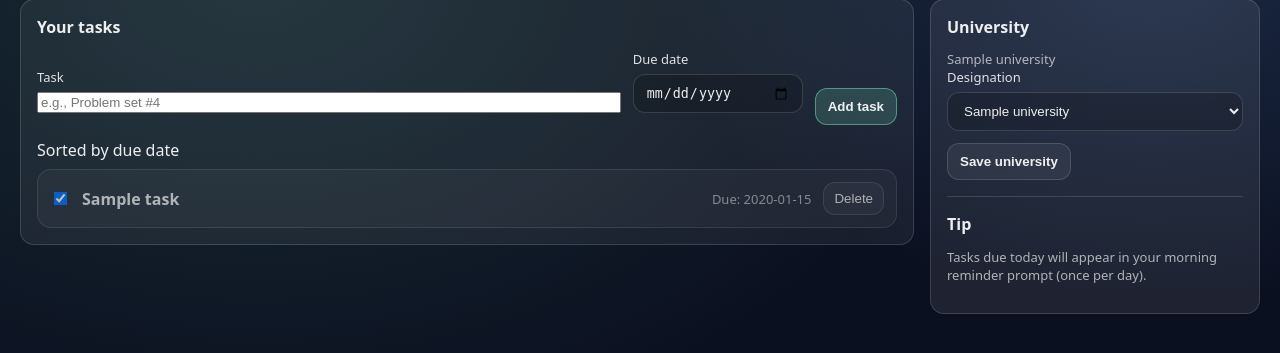
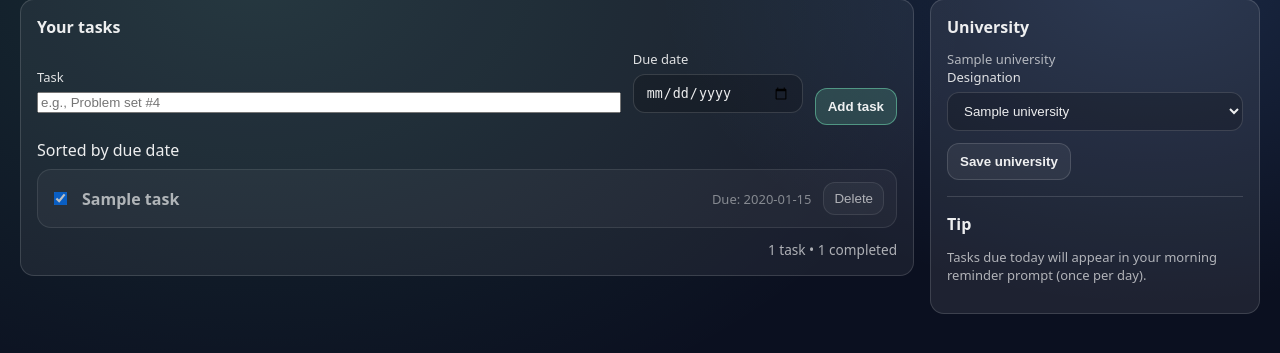
Before and after one commit to axue3/17356-todolist, a Django app: page / in a window 1280 px wide. Shown: the part 105-458 px from the top of the page. Run offline with Django 5.2, Linux system fonts and the light colour scheme; a user stored in the database is signed in; tables that the repository leaves empty hold one stand-in row (values such as "Sample post"); data that the repository does not hold is empty.

Commit message:
feat: add task count summary below task list
Shows "X tasks • Y completed" beneath the task list so users
can see progress at a glance. Summary updates live when tasks
are checked or unchecked.

Made-with: Cursor

```diff
--- a/templates/index.html
+++ b/templates/index.html
@@ -36,6 +36,7 @@
 
       <ul id="task-list" class="task-list"></ul>
       <div id="tasks-empty" class="muted" style="display:none">No tasks yet.</div>
+      <div id="task-summary" class="muted task-summary" style="display:none"></div>
     </section>
 
     <aside class="panel panel-aside">
--- a/todos/static/todos/app.js
+++ b/todos/static/todos/app.js
@@ -48,15 +48,24 @@ function clear(elNode) {
 function renderTasks(tasks) {
   const list = el("task-list");
   const empty = el("tasks-empty");
+  const summary = el("task-summary");
   if (!list || !empty) return;
 
   clear(list);
 
   if (!tasks || tasks.length === 0) {
     empty.style.display = "block";
+    if (summary) summary.style.display = "none";
     return;
   }
   empty.style.display = "none";
+
+  if (summary) {
+    const total = tasks.length;
+    const done = tasks.filter((t) => t.completed).length;
+    summary.textContent = `${total} task${total !== 1 ? "s" : ""} \u2022 ${done} completed`;
+    summary.style.display = "block";
+  }
 
   for (const task of tasks) {
     const row = document.createElement("li");
@@ -71,6 +80,8 @@ function renderTasks(tasks) {
       try {
         row.classList.toggle("is-done", checkbox.checked);
         await apiSendJson("PATCH", `/api/tasks/${task.id}/`, { completed: checkbox.checked });
+        const refreshed = await apiGetJson("/api/tasks/");
+        renderTasks(refreshed.tasks);
       } catch (err) {
         row.classList.toggle("is-done", prevDone);
         console.error(err);
--- a/todos/static/todos/styles.css
+++ b/todos/static/todos/styles.css
@@ -310,6 +310,12 @@ select {
   transform: scale(1.05);
 }
 
+.task-summary {
+  margin-top: 0.75rem;
+  font-size: 0.85rem;
+  text-align: right;
+}
+
 @media (max-width: 860px) {
   .content-grid {
     grid-template-columns: 1fr;
```
